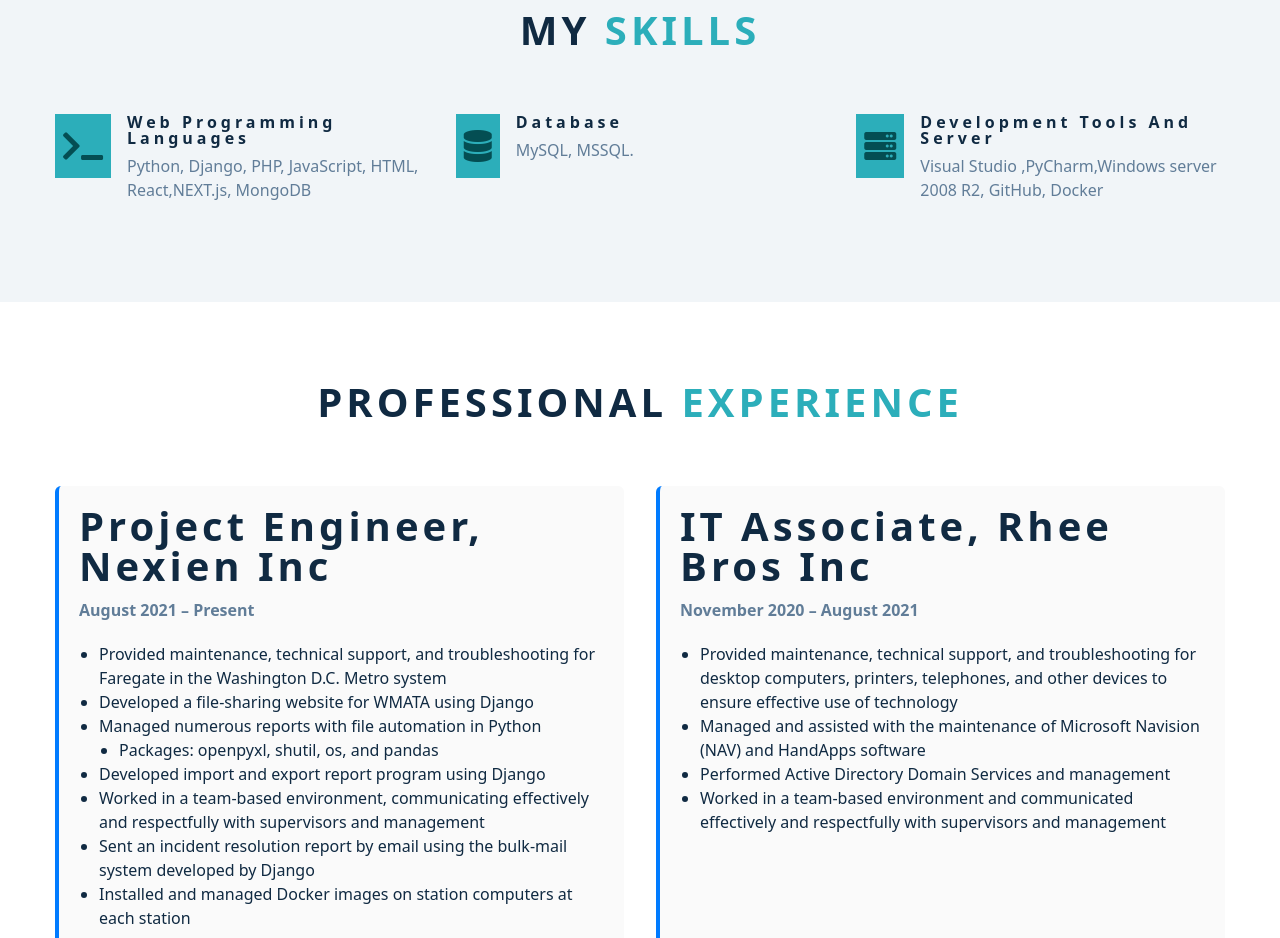
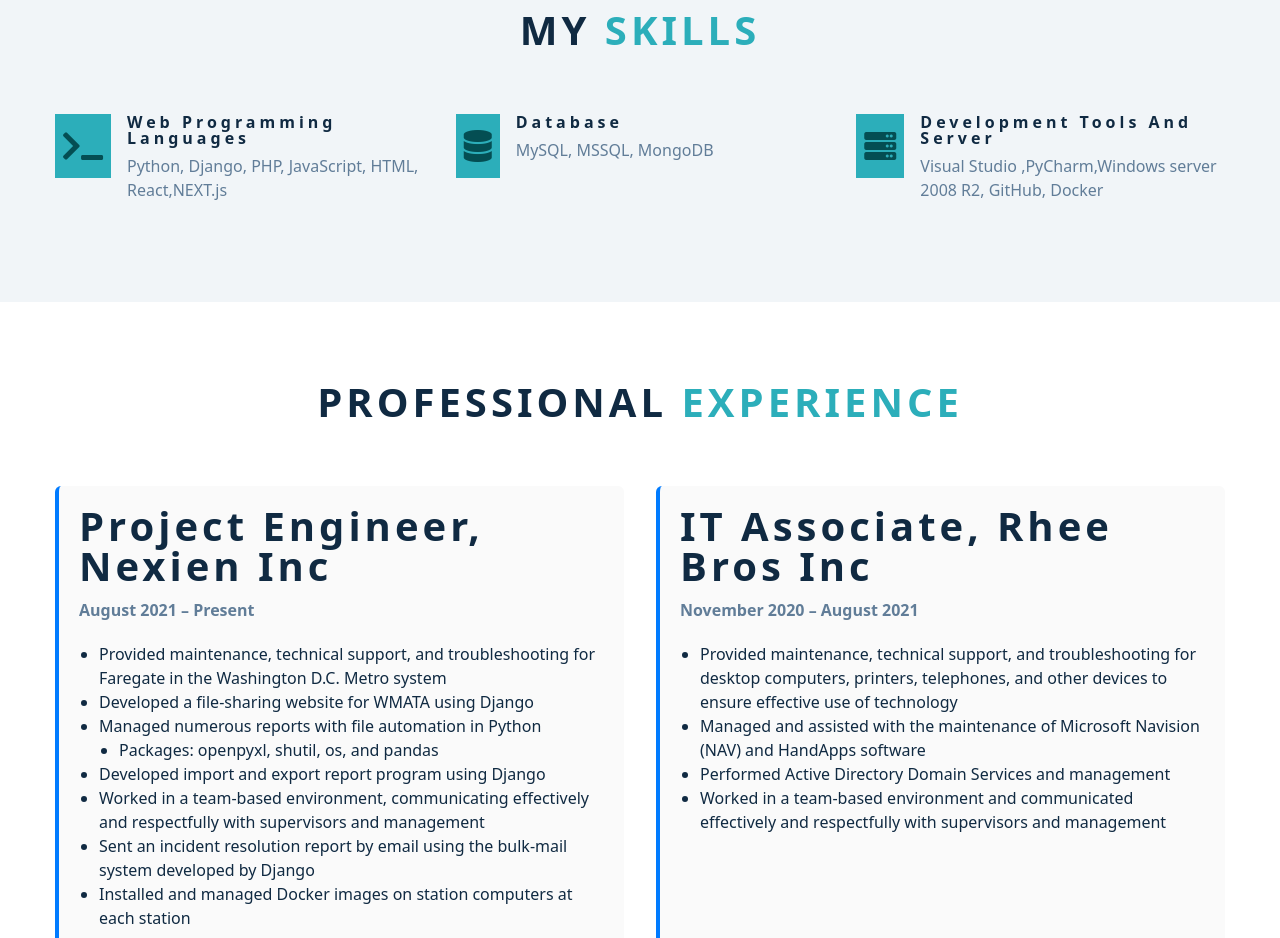
Before and after one commit to jos8304/backroads-project, a React (Create React App) app: page / in a window 1280 px wide. Shown: the part 1760-2698 px from the top of the page. Built offline with nearby package versions, Linux system fonts and the light colour scheme.

Commit message:
fix typo

```diff
--- a/src/data.js
+++ b/src/data.js
@@ -26,13 +26,13 @@
     id: 1,
     icon: "fas fa-solid fa-terminal",
     title: "Web Programming Languages",
-    text: "Python, Django, PHP, JavaScript, HTML, React,NEXT.js, MongoDB",
+    text: "Python, Django, PHP, JavaScript, HTML, React,NEXT.js",
   },
   {
     id: 2,
     icon: "fas fa-solid fa-database",
     title: "Database",
-    text: "MySQL, MSSQL.",
+    text: "MySQL, MSSQL, MongoDB",
   },
   {
     id: 3,
```
